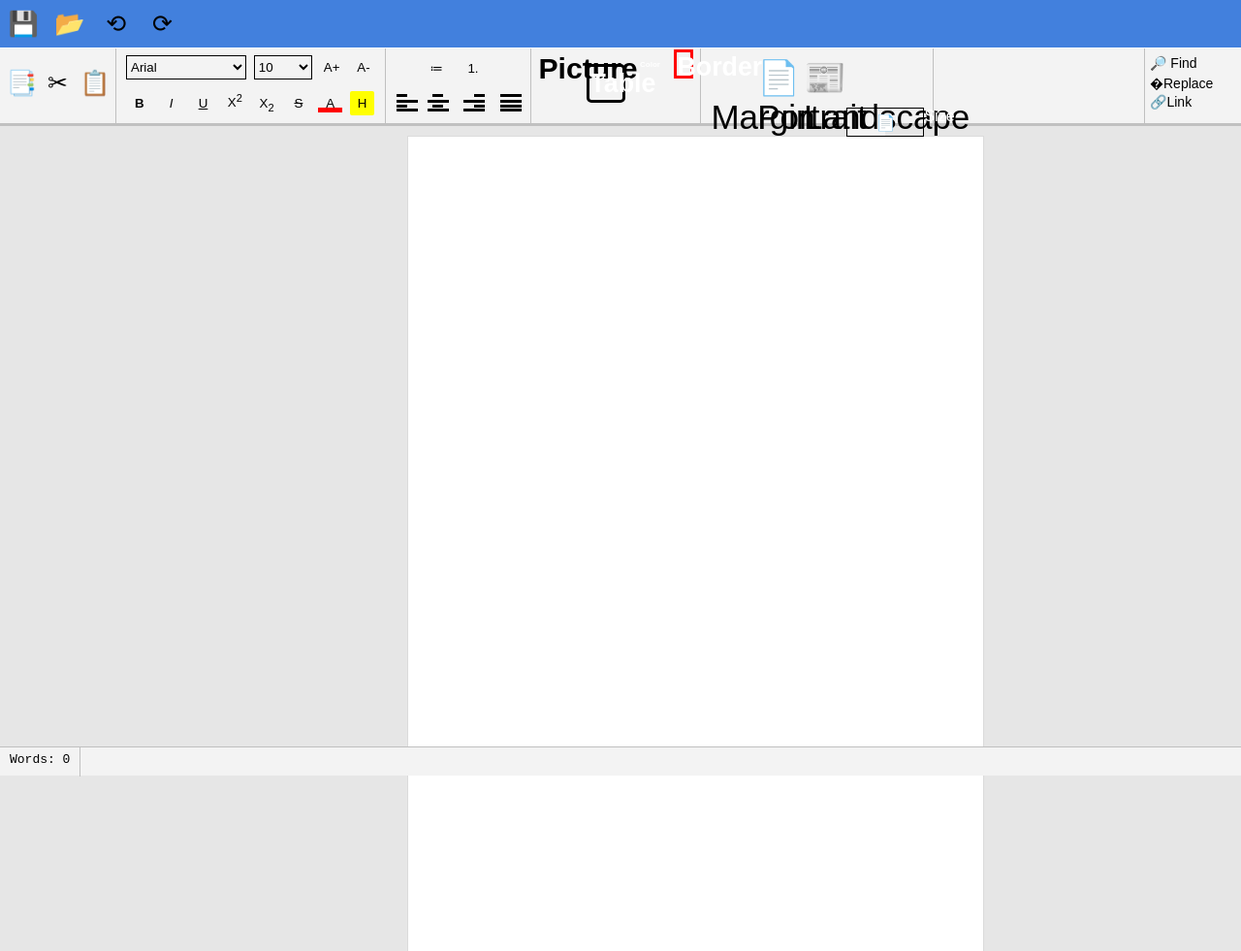
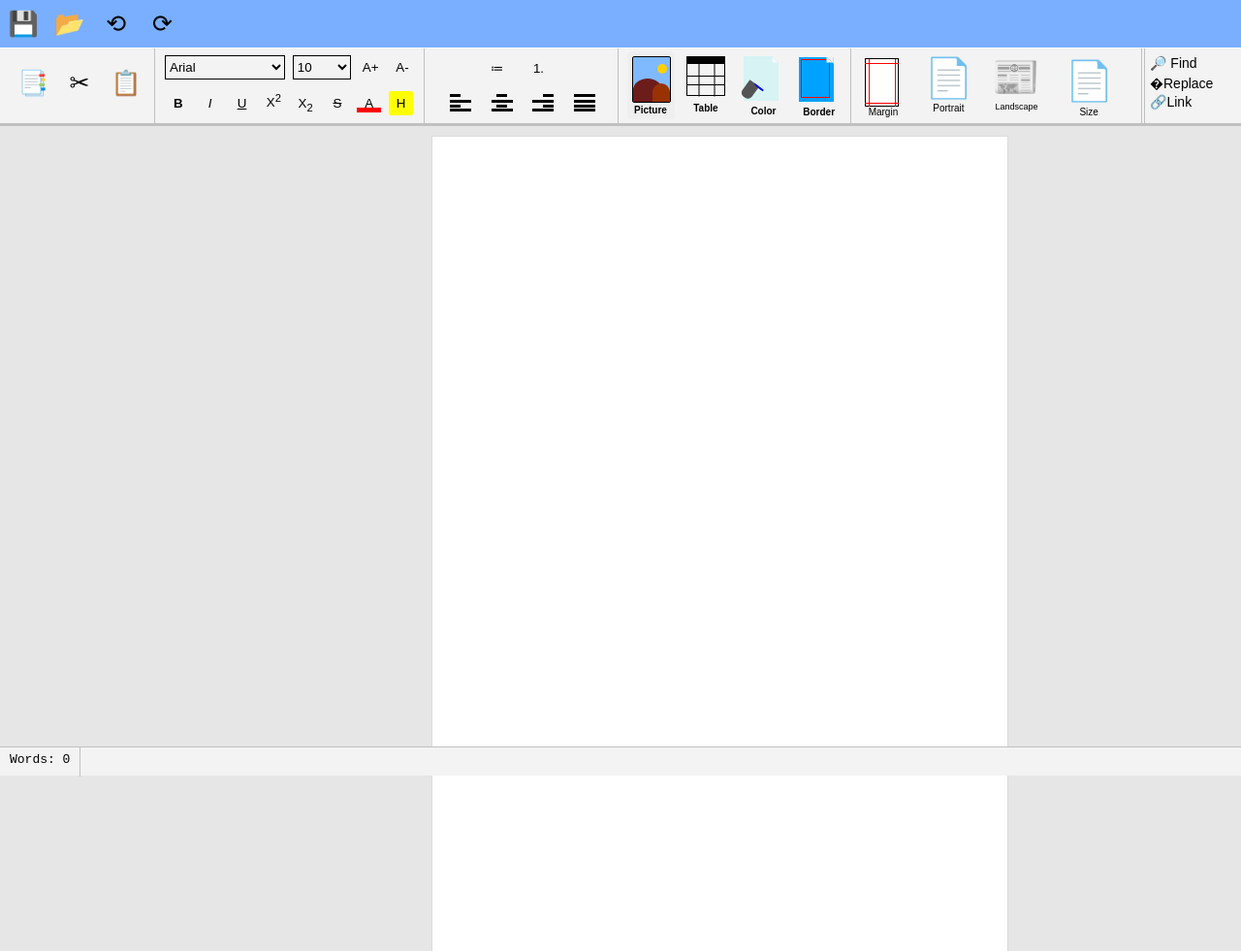
Before and after one commit to ravindrakarwasra/Word-Processor, a plain HTML site: page index.html in a window 1280 px wide. Shown: the whole page at 97% size. Drawn offline with Linux system fonts and the light colour scheme.

Commit message:
Update style.css

```diff
--- a/style.css
+++ b/style.css
@@ -7,7 +7,8 @@
     --color_1:#dbd8e3;
     --color_2:#E6E6E6;
     --color_3:#F3F3F3;
-    --color_4:#4280dd;
+    --color_4:#7aafff;
+
 }
 body{
     background:var(--color_2);
@@ -37,6 +38,7 @@ body{
 }
 ul{
     list-style: none;
+
 }
 ul li{
     display:inline-block
@@ -52,7 +54,11 @@ ul li{
     background-color: transparent;
     border: none;
     font-size: 25px;
-
+    transition:.3s linear;
+}
+.heding_list li button:hover{
+    background-color: #c0c0c0;
+    border-radius: 4px;
 }
 #header_menu{
     height: 80px;
@@ -69,11 +75,12 @@ ul li{
 }
 /*clip board*/
 .clipboard{
-    width: 120px;
+    width: 160px;
     height: 78px;
     position: relative;
    text-align: center;
    padding-top: 10px;
+   padding-left: 5px;
    justify-content: center;
    border-right: 1px solid #c0c0c0;
 }
@@ -82,6 +89,14 @@ ul li{
 }
 .clipboard ul li{
     display: inline-block;
+}
+.clipboard ul li button{
+    border-radius: 4px;
+    width: 40px;
+    transition:.3s linear;
+}
+.clipboard ul li button:hover{
+    background-color: #c0c0c0;
 }
 .but{
     height: 50px;
@@ -111,7 +126,9 @@ ul li{
     background-color: transparent;
     border: none;
     border-radius: 4px;
-
+}
+.font_area button:hover{
+    background-color: #c0c0c0;
 }
 .drop{
     height: 25px;
@@ -157,12 +174,15 @@ ul li{
     color: black;
     border-radius: 2px;
 }
+#highlighter:hover{
+    background-color: limegreen;
+}
 .f_area{
     width: 150px;
 }
 .paragraph{
     height: 78px;
-    width:150px ;
+    width:200px ;
     border-right: 1px solid #c0c0c0;
     text-align: center;
 }
@@ -171,12 +191,17 @@ ul li{
 }
 .paragraph ul li{
     display: inline-block;
+
 }
 .paragraph button{
-    width: 30px;
+    width: 35px;
     height: 30px;
     border: none;
     background-color: transparent;
+    border-radius: 4px;
+}
+.paragraph button:hover{
+    background-color: #c0c0c0;
 }
 .paragraph .li_1{
     margin-top: 5px;
@@ -215,6 +240,7 @@ ul li{
 .centre{
     height: 22px;
     width: 25px;
+    margin-left: 6px;
     background-color:transparent;
 }
 .centre::after{
@@ -242,6 +268,7 @@ ul li{
 .right{
     height: 22px;
     width: 25px;
+    margin-left: 6px;
     background-color:transparent;
 }
 .right::after{
@@ -269,6 +296,7 @@ ul li{
 .just{
     height: 22px;
     width: 25px;
+    margin-left: 6px;
     background-color: transparent;
 }
 .just::after{
@@ -293,24 +321,18 @@ ul li{
     border-top: 3px solid rgb(0, 0, 0);
     border-bottom: 3px solid rgb(0, 0, 0);
 }
+
+
 .insert{
     height: 78px;
-    width: auto;
+    width: 240px;
     border-right: 1px solid #c0c0c0;
-    padding: 1px 7px;
+    padding: 3px 7px;
     display: flex;
-}
-.insert button{
-    height: 40px;
-    width: 40px;
-    background: transparent;
-    border: none;
-    font-size: 40px;
-    color: white;
 }
 table {
     border-collapse: collapse;
-  }
+}
 th, td {
     border: 1px solid #ccc;
     padding: 10px;
@@ -325,114 +347,343 @@ img{
     color: black;
 }
 #upload{
-    font-size: 45px;
-    color: black;
+    height: 70px;
+    width: 49px;
+    align-items: center;
+    padding: 2px 4.5px;
+    border-radius: 4px;
+    border: none;
+    transition: .6s ease-out;
+    margin-left: 2px;
 }
+#upload:hover{
+    background-color: gray;
+}
+#upload .frame{
+    height: 48px;
+    width: 40px;
+    border:1px solid black;
+    border-radius: 2px;
+    background-color: rgb(127, 185, 255);
+    z-index: 99;
+}
+#upload .frame .internal_picture{
+    height: 24px;
+    width: 30px;
+    background-color: rgb(109, 28, 28);
+    margin-top: 22.5px;
+    border-bottom-left-radius: 1px;
+    border-top-left-radius: 50%;
+    border-top-right-radius: 50%;
+}
+#upload .frame .internal_picture::after{
+    content: ' ';
+    position: absolute;
+    height: 19px;
+    width: 18px;
+    border-bottom-right-radius: 1px;
+    background-color: rgb(153, 50, 3);
+    margin-left: 5.37px;
+    margin-top: 5px;
+    border-top-left-radius: 50%;
+    border-top-right-radius: 50%;
+}
+#upload .frame .internal_picture::before{
+    content: ' ';
+    position: absolute;
+    height: 10px;
+    width: 10px;
+    background-color: rgb(255, 208, 0);
+    margin-left: 10px;
+    margin-top: -15px;
+    border-radius: 50%;
+}
+#upload h6{
+    margin-top: 2px;
+    margin-left: -2px;
+    font-size: 10px;
+}
+
+
 #insertTableButton{
-    margin-top: 15px;
-    margin-left: 10px;
-    border: 3px solid rgb(0, 0, 0);
-    border-radius: 5px;
+    height: 70px;
+    width: 49px;
+    align-items: center;
+    padding: 6px 4px;
+    border-radius: 4px;
+    font-family: sans-serif;
+    border: none;
+    transition: .6s ease-out;
+    background: none;
+    margin-top: 0px;
+    margin-left: 8px;
 }
-.table{
-    height: 35px;
-    width: 35px;
-
+#insertTableButton:hover{
+    background-color: #c0c0c0;
 }
-.table::after{
+#insertTableButton .tablebox{
+    height: 40px;
+    width: 40px;
+    border: 1px solid black;
+}
+#insertTableButton .tablebox::after{
     content: " ";
     position: absolute;
+    height: 8px;
+    width: 40px;
+    margin-left: -20px;
+    margin-top: -30px;
+    background-color: black;
+}
+#insertTableButton .tableLines{
     height: 10px;
-    width: 38px;
-    border-top: 3px solid rgb(0, 0, 0);
-    border-bottom: 3px solid rgb(0, 0, 0);
-    margin-left: -19px;
-    margin-top: 10px;
+    width: 39px;
+    border-top: 1px solid black;
+    border-bottom: 1px solid black;
+    margin-top: 18px;
 }
-.table::before{
+#insertTableButton .tableLines::before{
+    content: ' ';
+    position: absolute;
+    height: 15px;
+    width: 40px;
+    border-top: 1px solid black;
+    border-bottom: 1px solid black;
+    margin-top: -8px;
+    margin-left: -20px;
+    transform: rotate(90deg);
+}
+#insertTableButton h6{
+    margin-top: 7px;
+    margin-left: -2px;
+    font-size: 10px;
+}
+#colorButton{
+    height:70px ;
+    width: 48px;
+    padding-left: 6px;
+    padding-top: 2px;
+    margin-left: 8px;
+    border: none;
+    border-radius: 6px;
+    background-color: transparent;
+    transition: .6s ease-out;
+}
+#colorButton:hover{
+    background-color: #c0c0c0;
+}
+.page{
+    width: 36px;
+    height: 46px;
+    background-color: rgb(215, 243, 243);
+}
+.page::after{
     content: " ";
     position: absolute;
-    height: 10px;
-    width: 39px;
-    border-top: 3px solid rgb(0, 0, 0);
-    border-bottom: 3px solid rgb(0, 0, 0);
-    margin-left: -19px;
-    margin-top: 9.5px;
-    z-index: 99;
-    transform: rotate(-90deg);
+    margin-left: 8.2px;
+    margin-top: 2.8px;
+    transform: rotate(-135deg);
+    border-style: solid;
+    border-width: 0 4.9px 4.9px 4.9px;
+    border-color: transparent transparent ghostwhite transparent;
 }
-.pageco{
-    height: 38px;
-    width:30px;
-    background-color: rgb(119, 255, 1);
-    border-top-right-radius: 5px;
-    border:3px solid #c0c0c0;
-    margin-top: 11px;
+.page::before{
+    content: " ";
+    position: absolute;
+    margin-left: 11.62px;
+    margin-top: -0.8px;
+    transform: rotate(45deg);
+    border-style: solid;
+    border-width: 0 5px 5px 5px;
+    border-color: transparent transparent var(--color_3) transparent;
+    transition:.6s ease-out;
 }
-.pageBorder{
-    height: 40px;
-    width: 40px;
-    padding: 5px;
-    margin-top: 11px;
-    margin-left: 6px;
+.page:hover::before{
+    border-color: transparent transparent #c0c0c0 transparent;
 }
-.pagein{
-    height: 38px;
-    width: 30px;
-    padding: 3px 5px;
-    border-radius: 2px;
-    border: 1px solid #c0c0c0;
-    background-color: #fff;
+.bucket{
+    height: 18px;
+    width: 12px;
+    background-color: rgb(84, 84, 84);
+    transform: rotate(36deg);
+    margin-top: -20px;
+    border-bottom-left-radius: 5px;
+    border-bottom-right-radius: 5px;
 }
-.colorChange{
-    height: 40px;
-    width: 40px;
-    padding: 5px 5px;
-    padding-left: 6px;
-    margin-left: 6px;
-    border-radius: 6px;
+.bucket::before{
+    content: " ";
+    position: absolute;
+    height: 2px;
+    width: 12px;
+    background-color: blue;
+    border-top-right-radius: 40px;
+    border-bottom-right-radius: 40px;
+    border-bottom-left-radius: 3300%;
 }
-#colorButton{
-    height: 30px;
-    width: 50px;
-    font-size: 12px;
-    background-color: transparent;
-    border: none;
-    color: white;
+#colorButton h6{
+    margin-top: 7px;
+    font-size: 10px;
+    margin-left: -2px;
 }
 #colorInput{
     display: none;
 }
+
+
 #addBorderButton{
-    height: 30px;
-    width: 20px;
+    height:70px ;
+    width: 48px;
+    padding-left: 6.5px;
+    padding-top: 3px;
+    margin-left: 8px;
+    border: none;
+    border-radius: 6px;
     background-color: transparent;
-    border: 3px solid rgb(255, 0, 0);
+    transition: .6s ease-out;
 }
+#addBorderButton:hover{
+    background-color: #c0c0c0;
+}
+.border_page{
+    width: 36px;
+    height: 46px;
+    background-color: rgb(0, 162, 255);
+    padding-top: 2px;
+}
+.border_page::after{
+    content: " ";
+    position: absolute;
+    margin-left: 8.2px;
+    margin-top: -40px;
+    transform: rotate(-135deg);
+    border-style: solid;
+    border-width: 0 4.9px 4.9px 4.9px;
+    border-color: transparent transparent #ffffff transparent;
+}
+.border_page::before{
+    content: " ";
+    position: absolute;
+    margin-left: 11.42px;
+    margin-top: -2.8px;
+    transform: rotate(45deg);
+    border-style: solid;
+    border-width: 0 5px 5px 5px;
+    border-color: transparent transparent var(--color_3) transparent;
+    transition:.6s ease-out;
+}
+.border_page:hover::before{
+    border-color: transparent transparent #c0c0c0 transparent;
+}
+.border{
+    height: 40px;
+    width: 30px;
+    border: 1px solid red;
+    z-index: 99;
+    margin-left: 2px;
+}
+#addBorderButton h6{
+    margin-top: 5px;
+    font-size: 10px;
+}
+
 .orientation{
-    width: 240px;
+    width: 300px;
     height: 78px;
     border-right: 1px solid #c0c0c0;
-    padding: 10px 10px;
+    padding: 5px 10px;
+    display: flex;
 }
-.orientation button{
+#marginButton{
+    height: 70px;
+    width: 45px;
+    background-color: transparent;
+    border-radius: 4px;
+    padding: 4px 4px;
+    border: none;
+    font-size: 10px;
+}
+#marginButton:hover{
+    background-color: #c0c0c0;
+}
+.marginPage{
+    height: 50px;
+    width: 35px;
+    margin-top: 0px;
+    background-color: white;
+    border: 1px solid black;
+}
+.marginPage::after{
+    content: ' ';
+    position: absolute;
+    height: 49px;
+    width: 26px;
+    border-left: 1px red solid;
+    border-right: 1px red solid;
+    margin-left: -14px;
+}
+.marginPage::before{
+    content: ' ';
+    position: absolute;
     height: 40px;
-    width: 40px;
-    font-size: 35px;
+    width: 35px;
+    border-top:1px red solid;
+    border-bottom: 1px red solid;
+    margin-top: 4px;
+    margin-left: -17.5px;
+}
+#portrait{
+    height: 70px;
+    width: 50px;
+    border:none;
     background-color: transparent;
-    border: none;
+    border-radius: 4px;
+    margin-left: 20px;
+}
+#portrait:hover{
+    background-color: #c0c0c0;
+}
+#portrait p{
+    font-size: 10px;
+    margin-top: 2px;
+}
+.portrait_icon{
+    font-size: 40px;
+    margin-left: 0px;
+    margin-top: -6px;
+}
+#landscape{
+    height: 70px;
+    width: 50px;
+    border:none;
+    background-color: transparent;
+    border-radius: 4px;
+    margin-left: 20px;
+}
+#landscape:hover{
+    background-color: #c0c0c0;
+}
+#landscape p{
+    font-size: 9px;
+    margin-top: 2px;
+}
+.landscape_icon{
+    font-size: 40px;
+    margin-left: -2px;
+    margin-top: -10px;
 }
 #size-menu {
     background-color: var(--color_3);
-    height: 30px;
-    width: 40px;
+    height: 70px;
+    width: 80px;
+    border-top-left-radius: 4px;
+    border-top-right-radius: 4px;
     list-style-type: none;
-    margin-left: 140px;
-    margin-top: -30px;
+    margin-left: 10px;
     padding:0;
     display: flex;
     font-family: sans-serif;
     text-align: center;
+    color: #000;
 }
 #size-menu li {
     position: relative;
@@ -443,49 +694,55 @@ img{
     height: 30px;
     width: 80px;
     padding-top: 5px;
-    border: 1px solid rgb(0, 0, 0);
+    margin-left: 0;
+    font-size: 40px;
     color: #000000;
     text-decoration: none;
+}
+#size-menu  span{
+    font-size: 10px;
+    margin-left: -50px;
+    margin-top: 55px;
 }
 #size-menu ul {
     position: absolute;
     top: 100%;
     left: 0;
-    background-color: var(--color_4);
+    background-color: var(--color_3);
     list-style-type: none;
-    margin: 0;
+    margin-top:px;
     padding: 0;
     display: none;
 }
+
 
 #size-menu ul li {
     display: block;
 }
 
-#size-menu ul button {
+
+#size-menu ul button{
     width: 80px;
+    height: 40px;
+    border: none;
     padding: 5px 10px;
     font-size: 14px;
     background-color: transparent;
-    color: white;
+    color: rgb(0, 0, 0);
+    transition: .4s linear;
+}
+#size-menu ul button:hover{
+    background-color: #c0c0c0;
+    border-bottom: 1px solid black;
+}
+#size-menu:hover{
+    background-color: #c0c0c0;
 }
 #size-menu li:hover > ul {
     display: block;
 }
-#mar_btn{
-    background-color: white;
-    height: 30px;
-    width: 30px;
-    padding: 5px;
-    border: 5px;
-    border: 1px solid #c0c0c0;
-}
-.margin{
-    height: 20px;
-      width: 20px;
-      border-left: 1px solid red;
-      border-bottom: 1px solid red;
-}
+
+
 .find_text{
     height: 78px;
     width: 100px;
@@ -505,12 +762,13 @@ img{
 }
 .find_text button:hover{
     background-color: #c0c0c0;
+
 }
 #textArea{
     position: absolute;
     width:595px;
     min-height: 842px;
-    margin: auto 420px;
+    margin: auto 445px;
     margin-top: 140px;
     padding: 80px 80px;
     background-color: white;
```
